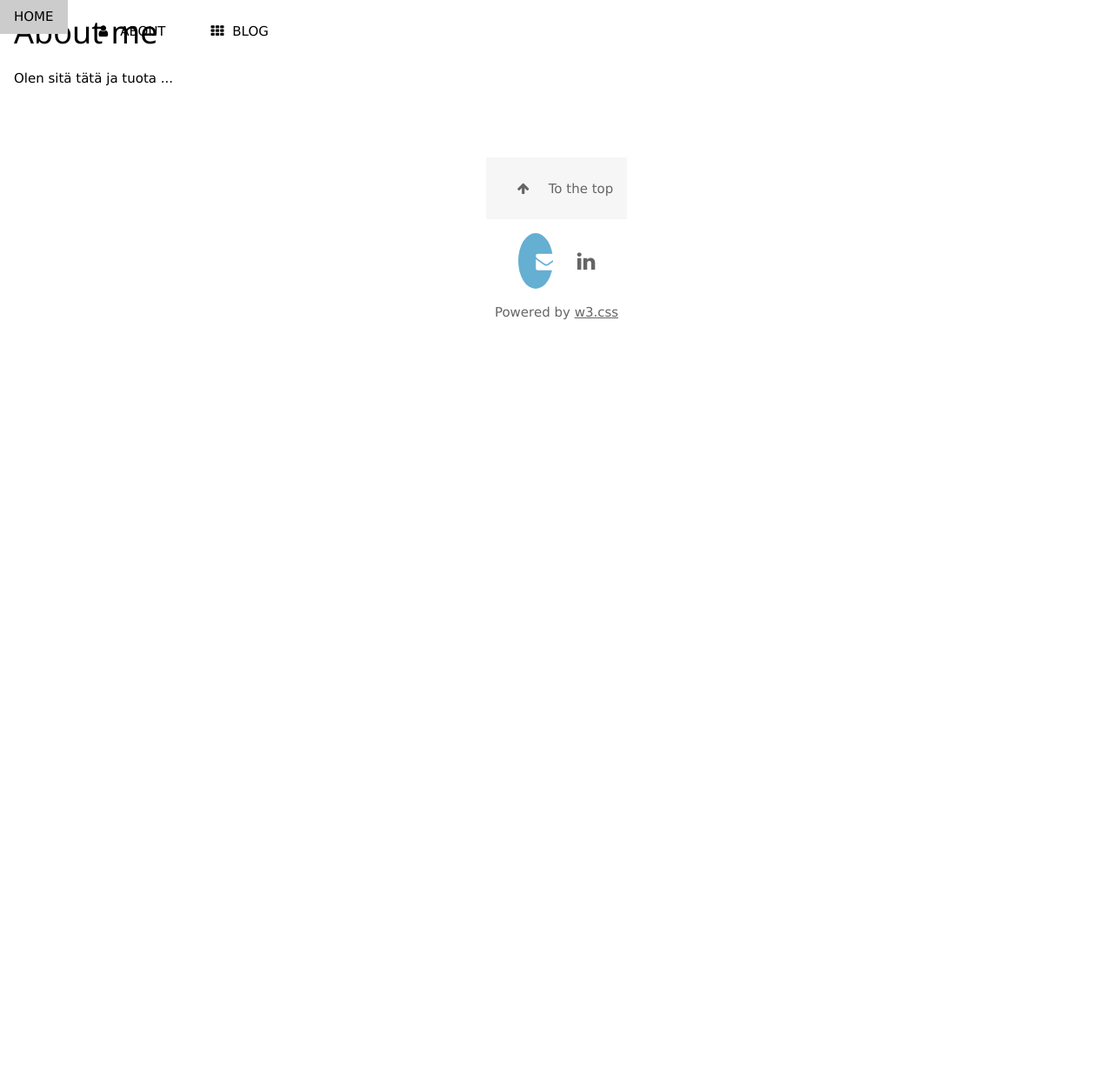
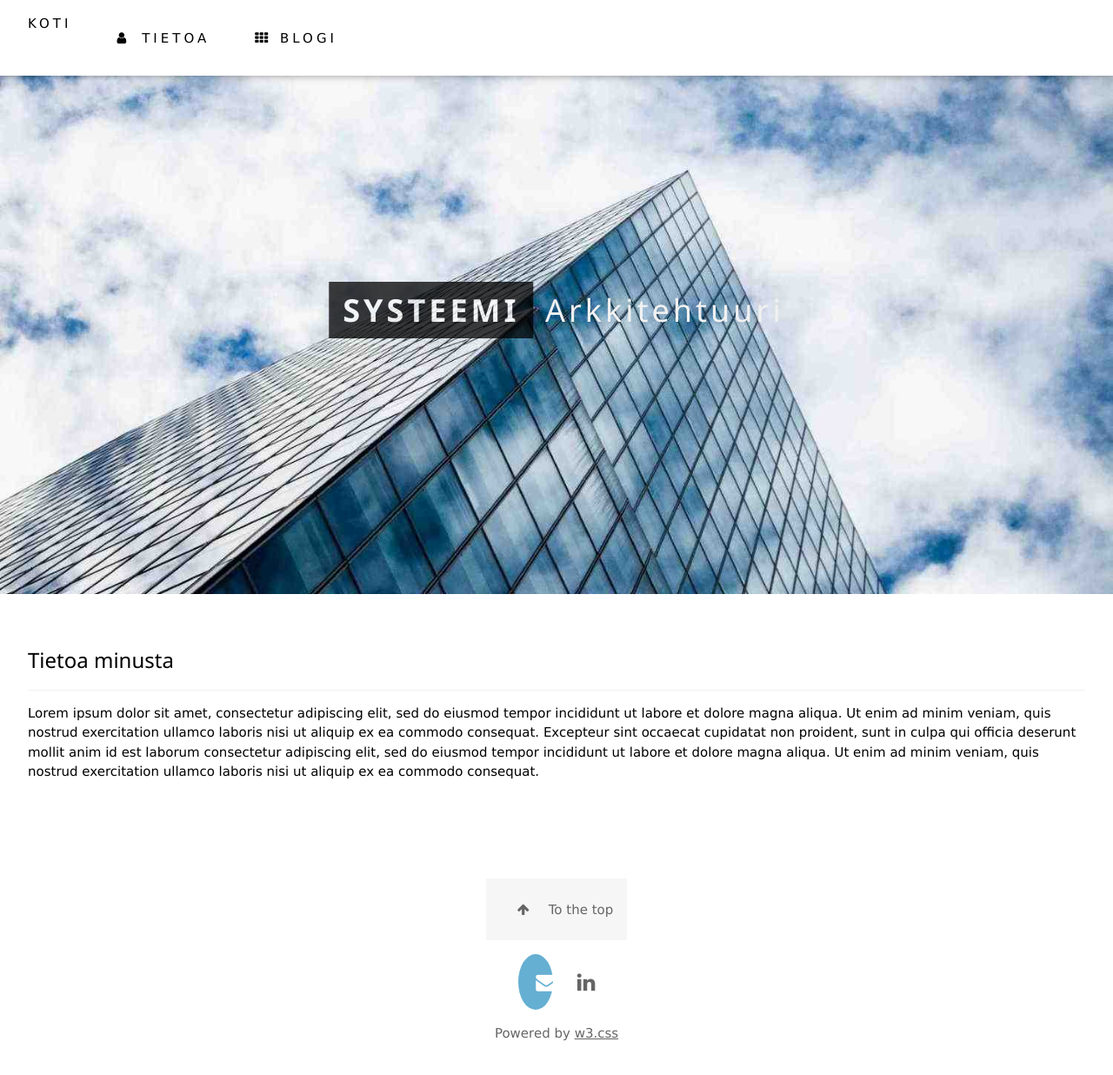
Before and after one commit to seme/seme.github.io, a Jekyll site: the page built from about/index.html, in a window 1280 px wide and 1278 px high. Shown: the top 1236 px of the window at 87% size. Built offline with Jekyll 4.4.1, drawn with Linux system fonts in a browser that asks for light colours; comment, search, counter and statistics services are not loaded.

Commit message:
muotoilua mobiilisti

```diff
--- a/_layouts/default.html
+++ b/_layouts/default.html
@@ -11,14 +11,21 @@
 		<body>
             <!-- Navbar (sit on top) -->
             <div class="w3-top">
-                <div class="w3-bar">
-                    <a href="/" class="w3-bar-item w3-button">HOME</a>
-                    <a href="/about" class="w3-bar-item w3-button w3-hide-small"><i class="fa fa-user"></i> ABOUT</a>
-                    <a href="/blog" class="w3-bar-item w3-button w3-hide-small"><i class="fa fa-th"></i> BLOG</a>
+                <div class="w3-bar w3-white w3-wide w3-padding w3-card">
+                    <a href="/" class="w3-bar-item w3-button">KOTI</a>
+                    <a href="/about" class="w3-bar-item w3-button"><i class="fa fa-user"></i> TIETOA</a>
+                    <a href="/blog" class="w3-bar-item w3-button"><i class="fa fa-th"></i> BLOGI</a>
+                  </div>
                 </div>
             </div>
 
-
+            <!-- Header -->
+            <header class="w3-display-container w3-content w3-wide" style="max-width:1500px;" >
+                <img class="w3-image" src="/assets/architect.jpg" alt="Arkkitehtuuri" width="1500" height="800">
+                <div class="w3-display-middle w3-margin-top w3-center">
+                    <h1 class="w3-xxlarge w3-text-white"><span class="w3-padding w3-black w3-opacity-min"><b>SYSTEEMI</b></span> <span class="w3-hide-small w3-text-light-grey">Arkkitehtuuri</span></h1>
+                </div>
+            </header>
 
 			<div class="w3-container">
 
--- a/about/index.html
+++ b/about/index.html
@@ -1,6 +1,12 @@
 ---
 layout: default
-title: About me
+title: Tietoa minusta
 ---
-    <h1>{{ page.title }}</h1>
-    <p>Olen sitä tätä ja tuota ...</p>
+
+<div class="w3-container w3-padding-32" >
+    <h3 class="w3-border-bottom w3-border-light-grey w3-padding-16">{{ page.title }}</h3>
+    <p>Lorem ipsum dolor sit amet, consectetur adipiscing elit, sed do eiusmod tempor incididunt ut labore et dolore magna aliqua. Ut enim ad minim veniam, quis nostrud exercitation ullamco laboris nisi ut aliquip ex ea commodo consequat. Excepteur sint
+        occaecat cupidatat non proident, sunt in culpa qui officia deserunt mollit anim id est laborum consectetur adipiscing elit, sed do eiusmod tempor incididunt ut labore et dolore magna aliqua. Ut enim ad minim veniam, quis nostrud exercitation ullamco
+        laboris nisi ut aliquip ex ea commodo consequat.
+    </p>
+</div>
```
Also changed, not shown: assets/architect.jpg (added).
